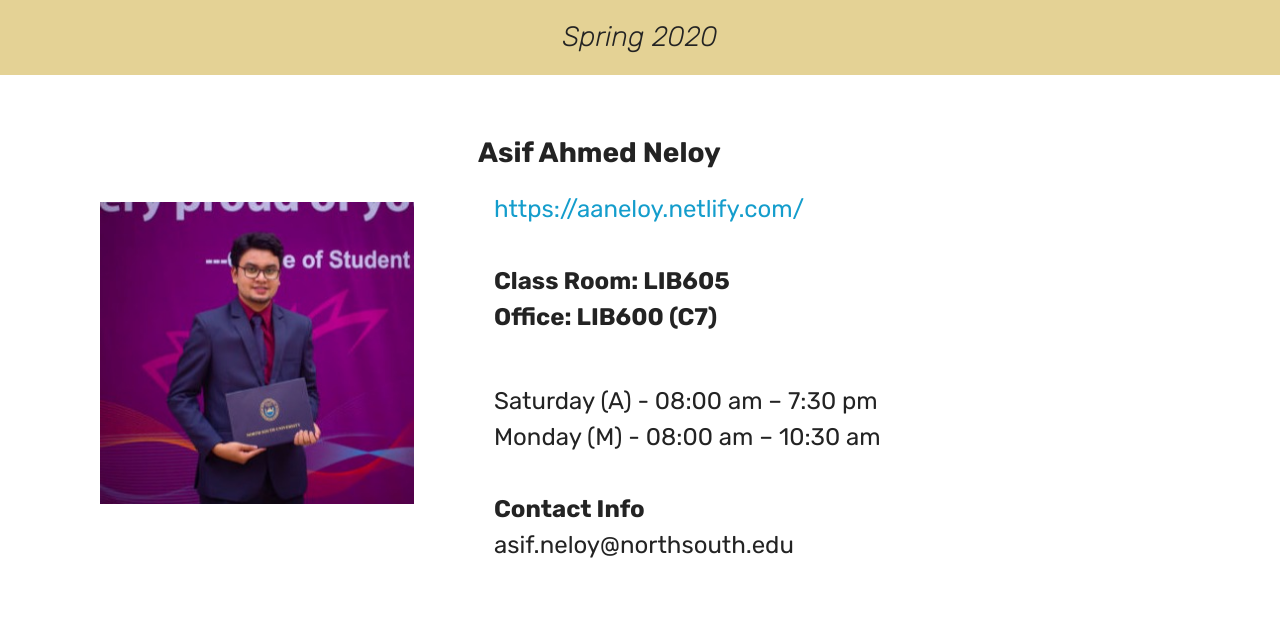
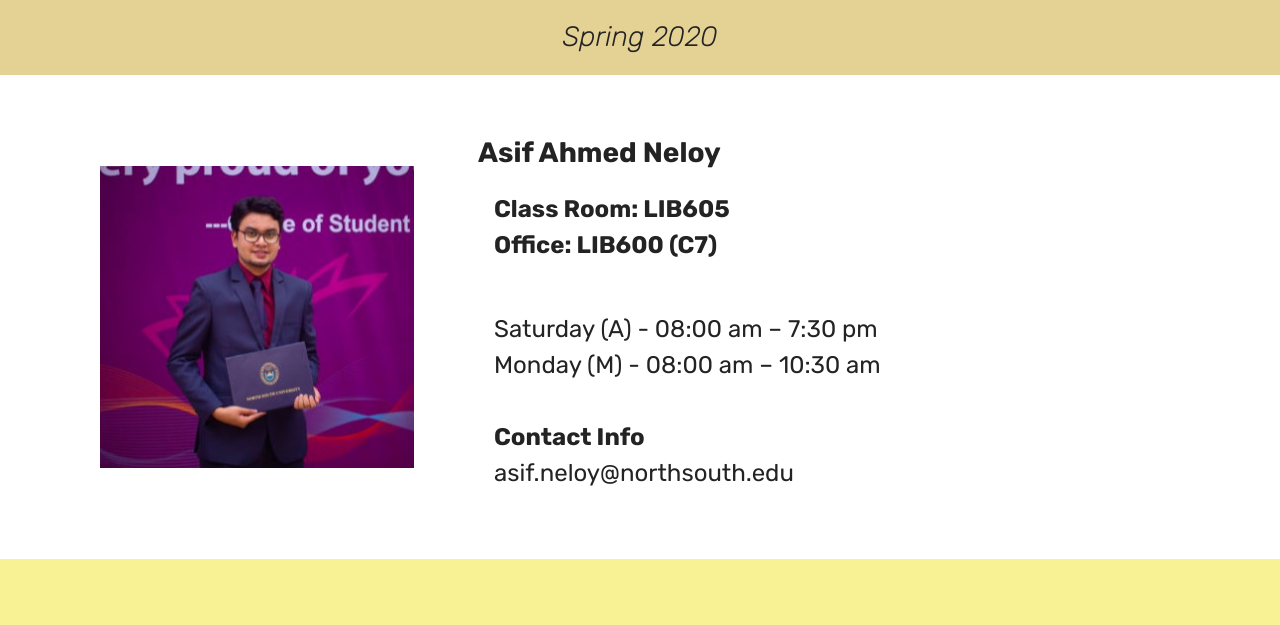
Before and after one commit to NeloyNSU/aaneloy_CSE311L, a plain HTML site: page aaneloy_cse311L_Spring20.html in a window 1280 px wide. Shown: the part 175-800 px from the top of the page. Drawn offline with Linux system fonts and the light colour scheme.

Commit message:
create github pages

```diff
--- a/aaneloy_cse311L_Spring20.html
+++ b/aaneloy_cse311L_Spring20.html
@@ -43,7 +43,7 @@
 
 </section>
 
-<section class="engine"><a href="https://mobirise.info/v">free html templates</a></section><section class="features11 cid-rDQn8gDIWq" id="features11-h">
+<section class="engine"><a href="https://mobirise.info">Mobirise</a></section><section class="features11 cid-rDQn8gDIWq" id="features11-h">
 
 
 
@@ -71,8 +71,7 @@
                             </div>
 
                             <div class="card-box">
-                                <p class="block-text mbr-fonts-style display-5"><a href="https://aaneloy.netlify.com/" class="text-secondary">
-                                   https://aaneloy.netlify.com/</a><br><br><strong>Class Room: LIB605<br>Office: LIB600 (C7)</strong><br><a href="https://aaneloy.netlify.com/">
+                                <p class="block-text mbr-fonts-style display-5"><strong>Class Room: LIB605<br>Office: LIB600 (C7)</strong><br><a href="https://aaneloy.netlify.com/">
                                 </a></p>
                             </div>
                         </div>
```
Also changed, not shown: aaneloy_CSE115L_Fall19.html (+2 -2 lines), index.html (+1 -1 lines), 1 other file.
